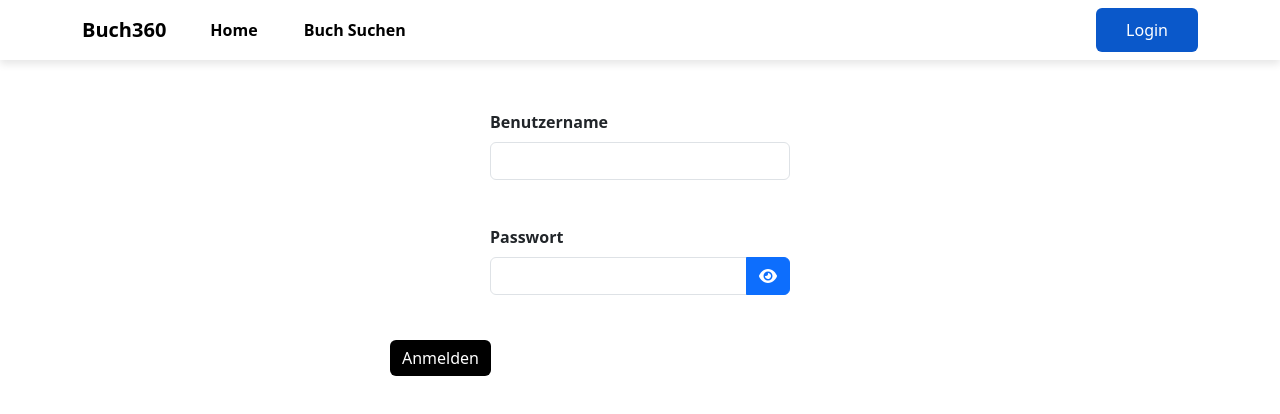
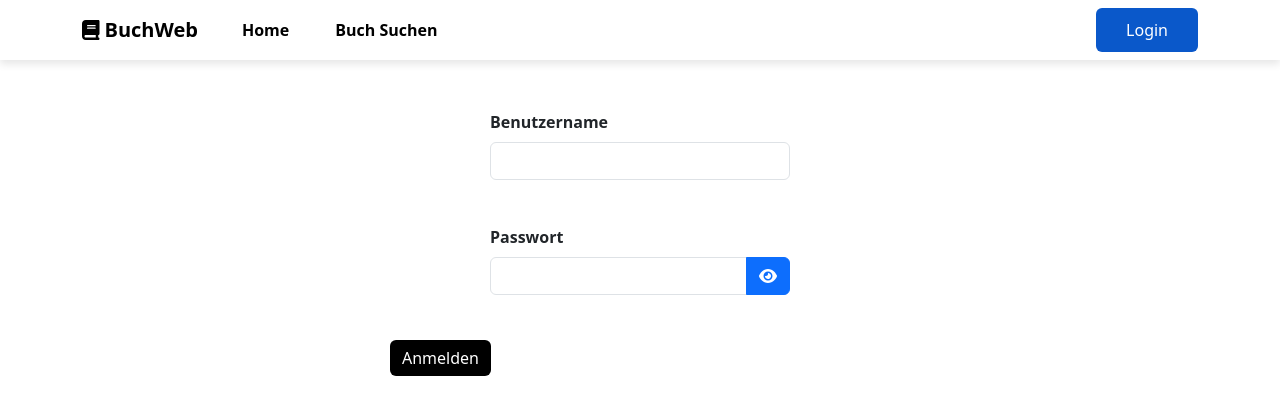
Before and after one commit to Atomfried13/swe_abgabe_2_webserver, a React (Vite) app: page /Login in a window 1280 px wide. Shown: the top 414 px of the page. Built offline with nearby package versions, Linux system fonts and the light colour scheme.

Commit message:
style: Icon in Navbar und Brand aktualisiert

```diff
--- a/index.html
+++ b/index.html
@@ -2,9 +2,9 @@
 <html lang="en">
   <head>
     <meta charset="UTF-8" />
-    <link rel="icon" type="image/svg+xml" href="./src/assets/buch.png" />
+    <link rel="icon" type="image/svg+xml" href="./src/assets/book-solid.svg" />
     <meta name="viewport" content="width=device-width, initial-scale=1.0" />
-    <title>Buch360</title>
+    <title>BuchWeb</title>
     <link rel="stylesheet" href="node_modules/bootstrap/dist/css/bootstrap.css" />
   </head>
   <body>
--- a/src/pages/Navigation/LoggedInNavbar/Navbar.tsx
+++ b/src/pages/Navigation/LoggedInNavbar/Navbar.tsx
@@ -4,6 +4,8 @@ import Navbar from 'react-bootstrap/Navbar';
 import './navbar.css';
 import Button from 'react-bootstrap/Button';
 import { LinkContainer } from 'react-router-bootstrap';
+import { FontAwesomeIcon } from '@fortawesome/react-fontawesome';
+import { faBook } from '@fortawesome/free-solid-svg-icons';
 
 interface Props {
 	handleLogout: () => void;
@@ -14,7 +16,10 @@ export function LoggedInNavbar({ handleLogout }: Props) {
 		<Navbar expand="lg">
 			<Container>
 				<LinkContainer to="/">
-					<Navbar.Brand>Buch360</Navbar.Brand>
+					<Navbar.Brand>
+						<FontAwesomeIcon icon={faBook} className="icon" />
+						BuchWeb
+					</Navbar.Brand>
 				</LinkContainer>
 				<Navbar.Toggle aria-controls="basic-navbar-nav" />
 				<Navbar.Collapse id="basic-navbar-nav">
--- a/src/pages/Navigation/LoggedInNavbar/navbar.css
+++ b/src/pages/Navigation/LoggedInNavbar/navbar.css
@@ -5,6 +5,11 @@
     font-size: 20px;
     font-weight: bold;
 }
+
+.icon {
+    margin-right: 5px;
+}
+
 .navbar-nav {
     margin-left: 20px;
     font-weight: bold;
--- a/src/pages/Navigation/LoggedOutNavbar/Navbar.tsx
+++ b/src/pages/Navigation/LoggedOutNavbar/Navbar.tsx
@@ -4,6 +4,8 @@ import Navbar from 'react-bootstrap/Navbar';
 import './navbar.css';
 import Button from 'react-bootstrap/Button';
 import { LinkContainer } from 'react-router-bootstrap';
+import { FontAwesomeIcon } from '@fortawesome/react-fontawesome';
+import { faBook } from '@fortawesome/free-solid-svg-icons';
 
 interface LoggedOutNavbarClick {
 	onLoginClick: () => void;
@@ -13,7 +15,12 @@ export function LoggedOutNavbar({ onLoginClick }: LoggedOutNavbarClick) {
 	return (
 		<Navbar expand="lg">
 			<Container>
-				<Navbar.Brand href="#home">Buch360</Navbar.Brand>
+				<LinkContainer to="/">
+					<Navbar.Brand>
+						<FontAwesomeIcon icon={faBook} className="icon" />
+						BuchWeb
+					</Navbar.Brand>
+				</LinkContainer>
 				<Navbar.Toggle aria-controls="basic-navbar-nav" />
 				<Navbar.Collapse id="basic-navbar-nav">
 					<Nav className="me-auto">
--- a/src/pages/Navigation/LoggedOutNavbar/navbar.css
+++ b/src/pages/Navigation/LoggedOutNavbar/navbar.css
@@ -5,6 +5,11 @@
     font-size: 20px;
     font-weight: bold;
 }
+
+.icon {
+    margin-right: 5px;
+}
+
 .navbar-nav {
     margin-left: 20px;
     font-weight: bold;
```
Also changed, not shown: src/assets/book-solid.svg (added).
